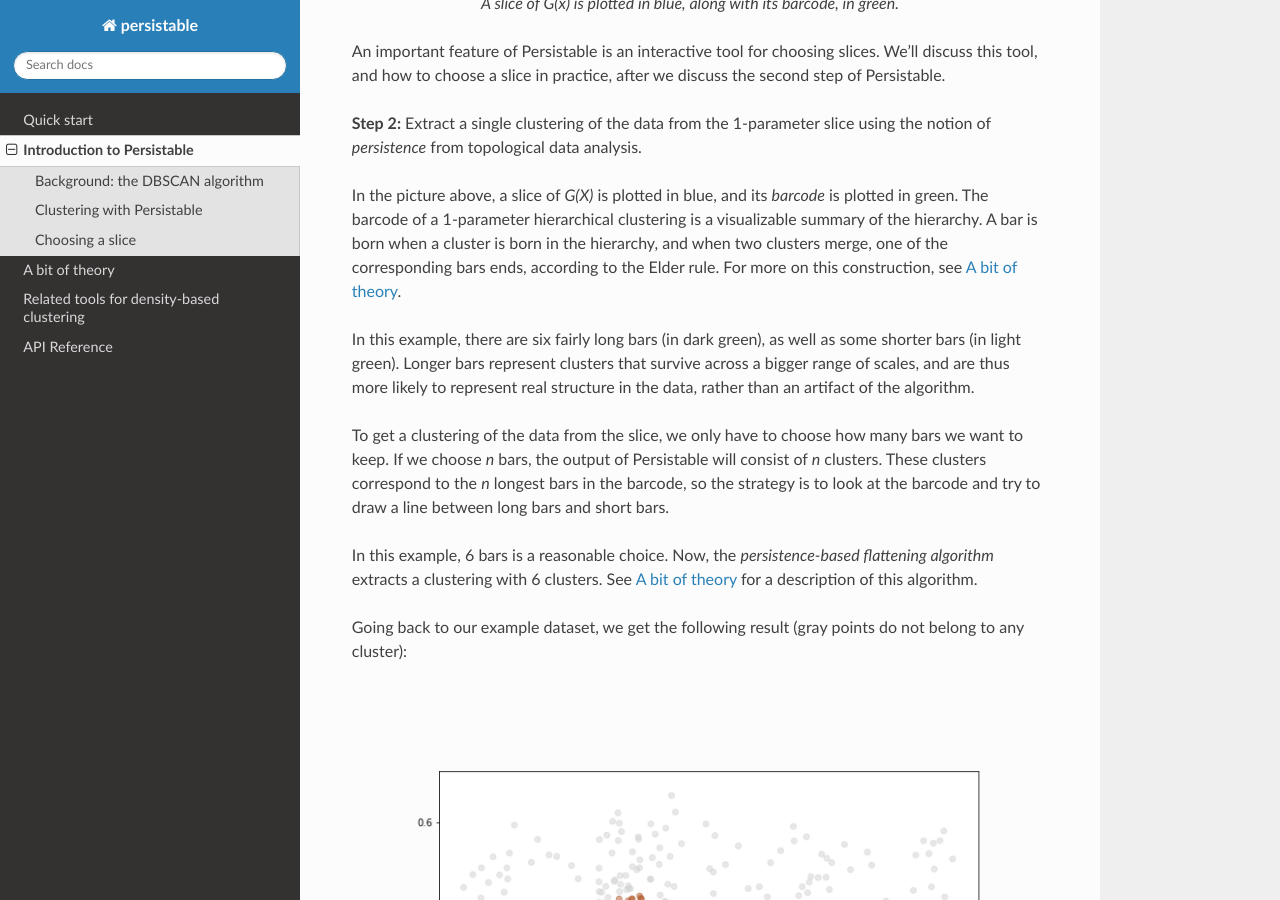
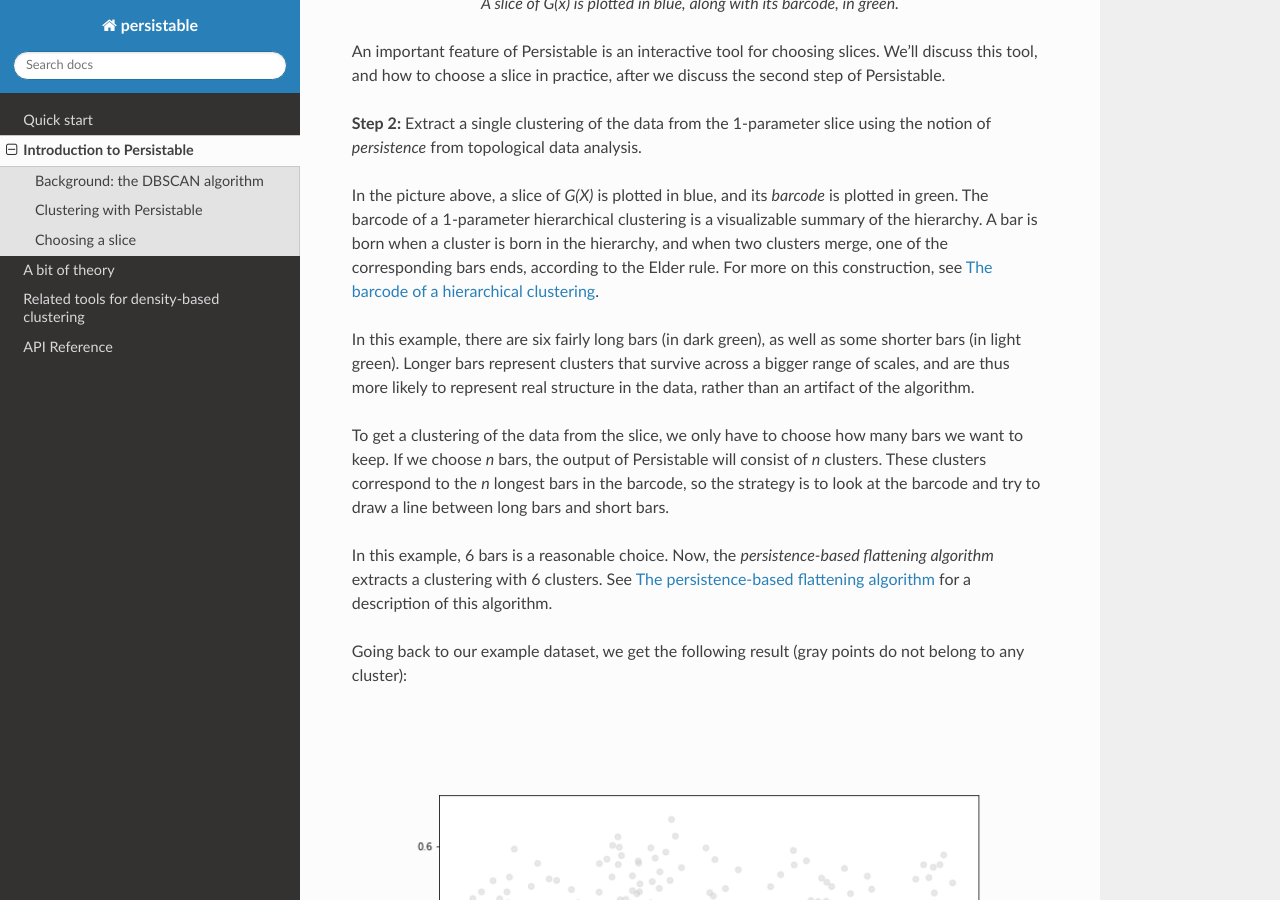
Before and after one commit to LuisScoccola/persistable, a Sphinx documentation site: the page built from docs/introductiontopersistable.rst, in a window 1280 px wide and 900 px high, scrolled down 3703 px. Built offline with Sphinx 7.4.7 and the Read the Docs theme 2.0.0, drawn with Linux system fonts in a browser that asks for light colours.

Commit message:
fix typo

```diff
--- a/docs/abitoftheory.rst
+++ b/docs/abitoftheory.rst
@@ -2,6 +2,8 @@
 
 A bit of theory
 ===============
+
+.. _barcode:
 
 ----------------------------------------
 The barcode of a hierarchical clustering
@@ -79,6 +81,8 @@ See
 to see how we use the barcode of a hierarchical clustering
 to choose parameters for Persistable.
 
+
+.. _persistence-based-flattening:
 
 ------------------------------------------
 The persistence-based flattening algorithm
--- a/docs/introductiontopersistable.rst
+++ b/docs/introductiontopersistable.rst
@@ -191,7 +191,7 @@ and when two clusters merge,
 one of the corresponding bars ends,
 according to the Elder rule.
 For more on this construction, see
-:ref:`a-bit-of-theory`.
+:ref:`barcode`.
 
 In this example, there are six fairly long bars
 (in dark green), as well as some shorter bars (in light green).
@@ -210,7 +210,7 @@ between long bars and short bars.
 In this example, 6 bars is a reasonable choice.
 Now, the *persistence-based flattening algorithm*
 extracts a clustering with 6 clusters.
-See :ref:`a-bit-of-theory`
+See :ref:`persistence-based-flattening`
 for a description of this algorithm.
 
 Going back to our example dataset,
```
